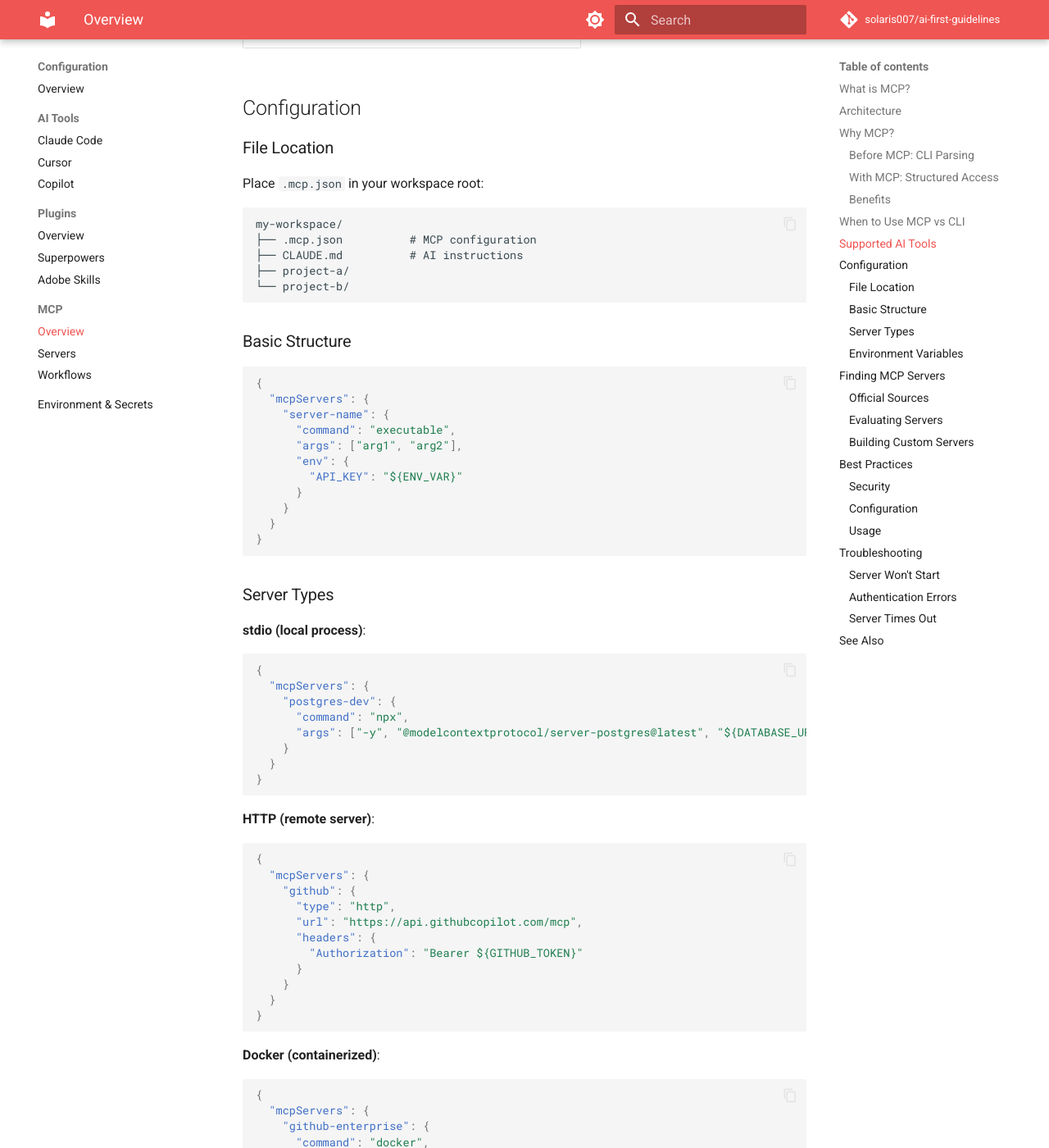
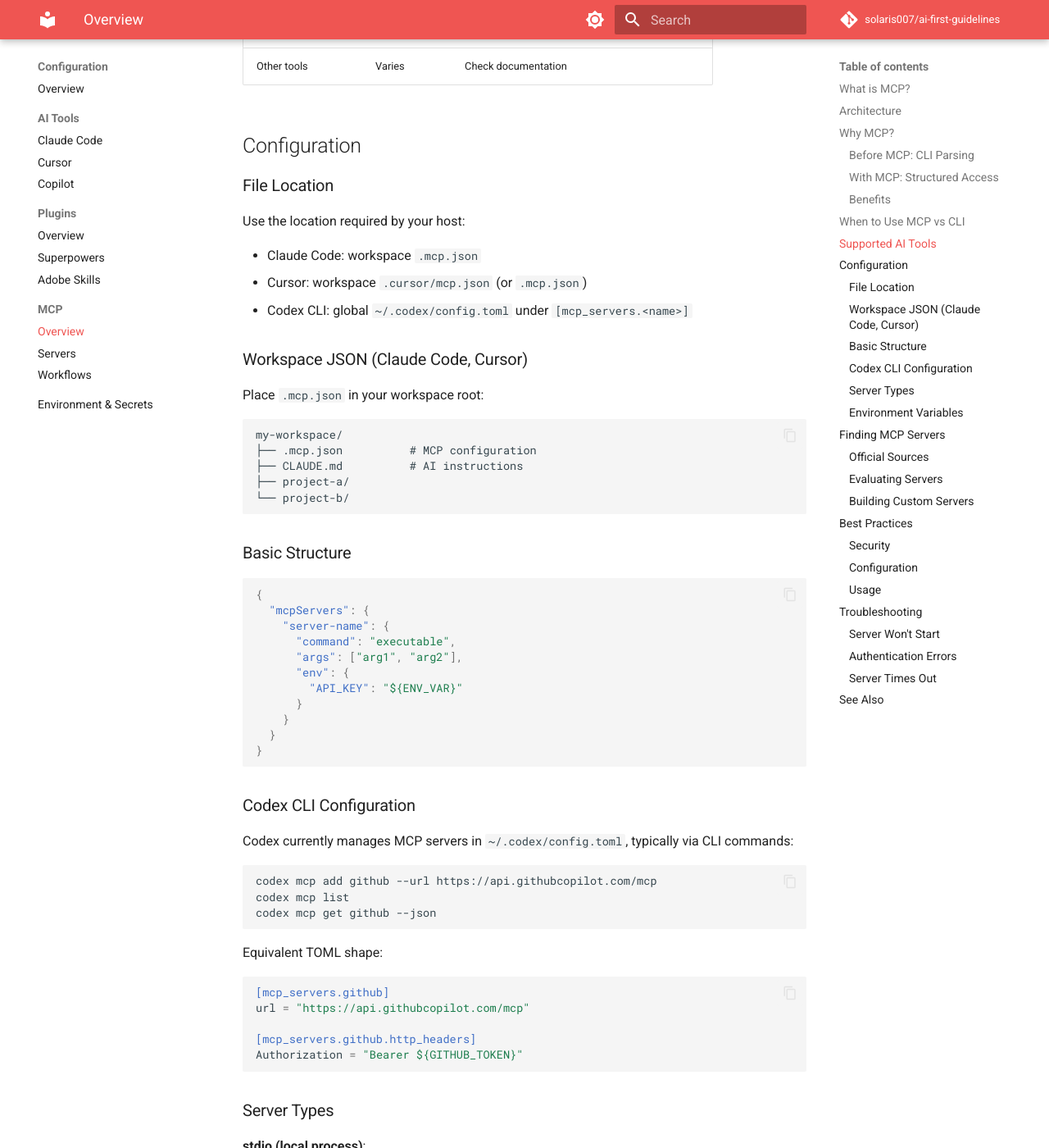
Before and after one commit to solaris007/ai-first-guidelines, an MkDocs documentation site: the page built from docs/04-configuration/mcp/overview.md, in a window 1280 px wide and 1400 px high, scrolled down 2471 px. Shown: the whole window at 82% size. Built offline with MkDocs 1.6.1 and Material for MkDocs 9.7.7, drawn with Linux system fonts in a browser that asks for light colours; comment, search, counter and statistics services are not loaded; some of the changed text lies outside the part shown.

Commit message:
docs: clarify Codex MCP config location and references

````diff
--- a/docs/04-configuration/mcp/overview.md
+++ b/docs/04-configuration/mcp/overview.md
@@ -26,7 +26,7 @@
 ```
 
 **Components:**
-- **Host**: The AI tool (Claude Code, Cursor) that uses MCP
+- **Host**: The AI tool (Claude Code, Cursor, Codex) that uses MCP
 - **Server**: A process that translates MCP requests to service APIs
 - **Tools**: Actions the server exposes (e.g., `jira_get_issue`)
 - **Resources**: Data the server can provide (e.g., project lists)
@@ -84,12 +84,21 @@
 |------|-------------|-----------------|
 | Claude Code | Native | `.mcp.json` |
 | Cursor | Native | `.cursor/mcp.json` |
+| Codex CLI | Native | `~/.codex/config.toml` (`[mcp_servers.<name>]`) |
 | VS Code + Continue | Via extension | Extension settings |
 | Other tools | Varies | Check documentation |
 
 ## Configuration
 
 ### File Location
+
+Use the location required by your host:
+
+- Claude Code: workspace `.mcp.json`
+- Cursor: workspace `.cursor/mcp.json` (or `.mcp.json`)
+- Codex CLI: global `~/.codex/config.toml` under `[mcp_servers.<name>]`
+
+### Workspace JSON (Claude Code, Cursor)
 
 Place `.mcp.json` in your workspace root:
 
@@ -115,6 +124,26 @@
     }
   }
 }
+```
+
+### Codex CLI Configuration
+
+Codex currently manages MCP servers in `~/.codex/config.toml`, typically via CLI commands:
+
+```bash
+codex mcp add github --url https://api.githubcopilot.com/mcp
+codex mcp list
+codex mcp get github --json
+```
+
+Equivalent TOML shape:
+
+```toml
+[mcp_servers.github]
+url = "https://api.githubcopilot.com/mcp"
+
+[mcp_servers.github.http_headers]
+Authorization = "Bearer ${GITHUB_TOKEN}"
 ```
 
 ### Server Types
@@ -225,7 +254,7 @@
 
 1. **Document required setup** - Team members need to know what tokens to obtain
 2. **Test locally** - Verify servers connect before relying on them
-3. **Version control** - Commit `.mcp.json` (without secrets) for team consistency
+3. **Version control** - Commit workspace MCP config (`.mcp.json` or `.cursor/mcp.json`) when applicable, but do not commit global host config files like `~/.codex/config.toml`
 
 ### Usage
 
@@ -265,4 +294,5 @@
 - [MCP Servers](servers.md) - Recommended server catalog
 - [MCP Workflows](workflows.md) - End-to-end examples
 - [Environment & Secrets](../env-secrets.md) - Managing credentials
+- [Codex MCP Docs](https://developers.openai.com/codex/mcp) - Codex MCP configuration and usage
 - [MCP Specification](https://spec.modelcontextprotocol.io)
````
Also changed, not shown: docs/04-configuration/mcp/servers.md (+7 -0 lines), docs/04-configuration/plugins/README.md (+1 -1 lines).
